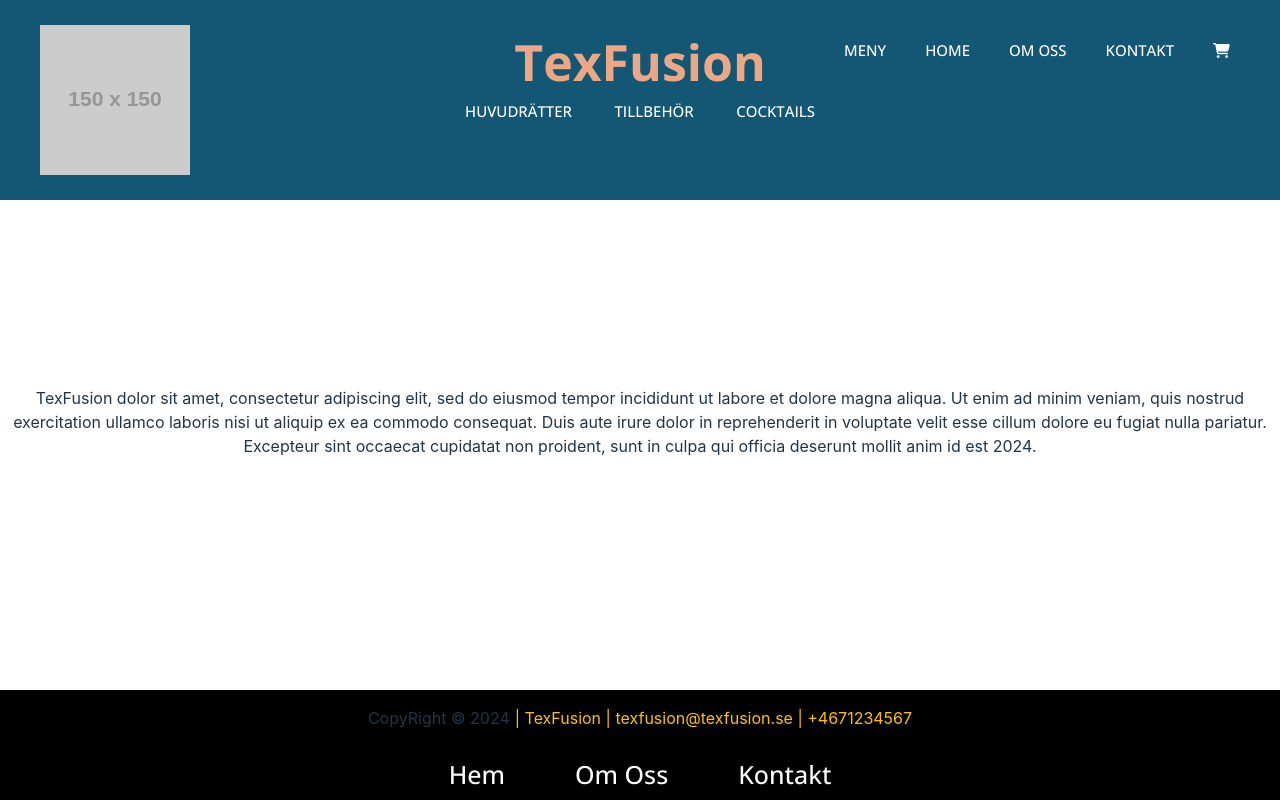
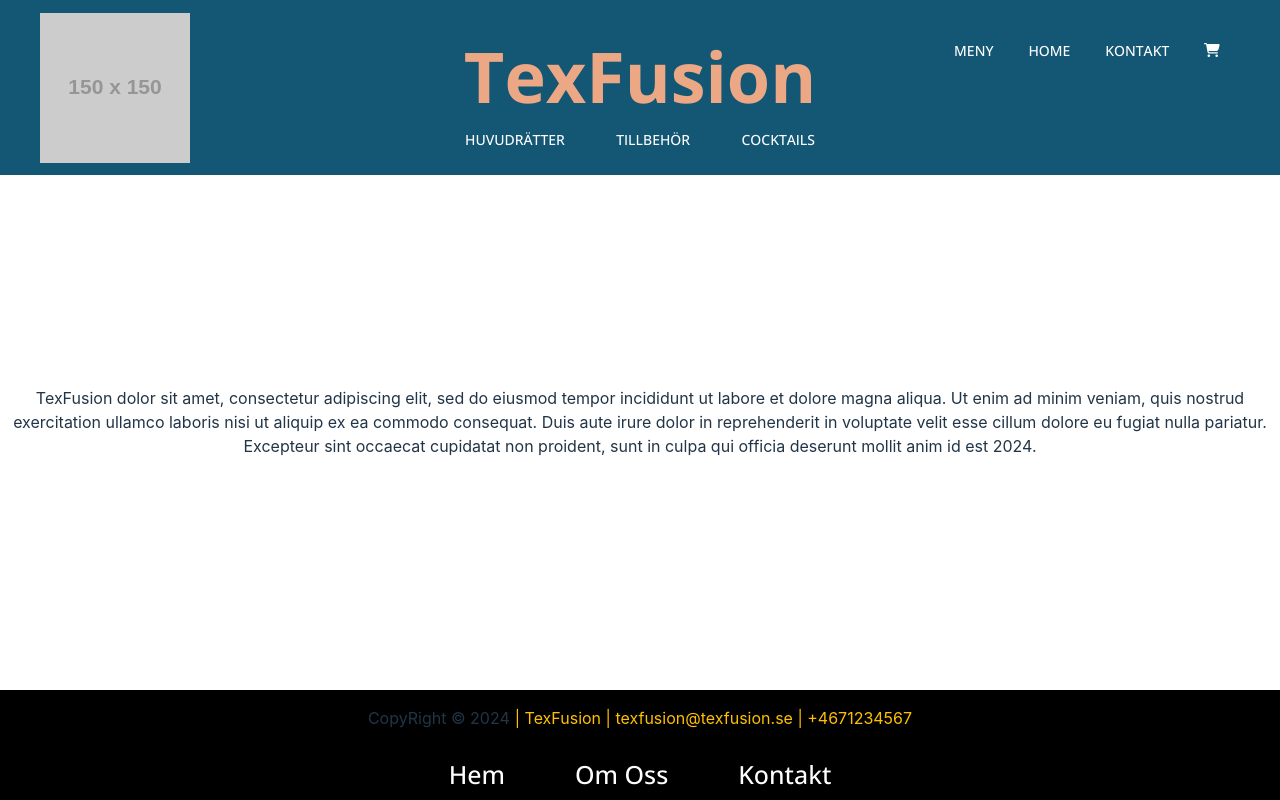
Before and after one commit to Rottweileriana/TexFusion, a React (Vite) app: page / in a window 1280 px wide. Built offline with nearby package versions, Linux system fonts and the light colour scheme.

Commit message:
adjustments of navbar elements

```diff
--- a/src/components/NavBarComponent.tsx
+++ b/src/components/NavBarComponent.tsx
@@ -68,11 +68,11 @@ export const NavBarComponent: React.FC = () => {
               >
                 HOME
               </NavLinkStyle>
-              <NavLinkStyle
+              {/* <NavLinkStyle
                 to="/Info/OmOss"
               >
                 OM OSS
-              </NavLinkStyle>
+              </NavLinkStyle> */}
               <NavLinkStyle
                 to="/Info/Kontakt"
               >
@@ -103,7 +103,7 @@ const NavbarBackground = styled.div`
   background-color: #145775;
   z-index: 9999;
   width: 100%;
-  height: 200px;
+  height: 175px;
   position: fixed;
   top: 0;
 `;
@@ -128,34 +128,33 @@ const LogoContainer = styled.div`
 
 const LogotextSubnavbarContainer = styled.div`
   width: 33%;
-  height:100%;
+  height: 100%;
   display: flex;
   flex-direction: column;
-  align-items:center;
-  justify-content:center;
+  align-items: center;
+  justify-content: center;
 `;
 
 const NavBarLogo = styled.h1`
-  display:flex;
-  height:50%;
-  justify-content:center;
-  align-items:flex-end;
+  display: flex;
+  height: 75%;
+  justify-content: center;
+  align-items: flex-end;
   font-family: "Open Sans";
-  font-size: 50px;
-  font-weight: bold;
+  font-size: 70px;
   color: #eca884;
   margin: 0;
   padding: 0;
 `;
 
 const NavBarListSub = styled.div`
-  display:flex;
-  height:50%;
+  display: flex;
+  height: 25%;
   width: 350px;
   justify-content: space-between;
   list-style-type: none;
-  margin: 0px;
-  padding: 0px;
+  margin: 0;
+  padding: 0;
   cursor: pointer;
   z-index: 9999;
 `;
@@ -163,10 +162,9 @@ const NavBarListSub = styled.div`
 const NavBarListMain = styled.div`
   list-style-type: none;
   display:flex;
-  justify-content: space-between;
-  margin: 0;
-  margin-bottom: 100px;
-  padding: 0;
+  justify-content: flex-end;
+  margin: 0 0 95px 0;
+  padding-top: 20px;
   width: 33%;
   overflow: hidden;
   cursor: pointer;
@@ -184,7 +182,7 @@ const LinkStyle = styled(Link)`
   display: block;
   color: white;
   font-family: "Open Sans";
-  font-size: 15px;
+  font-size: 14px;
   margin: 0px;
   text-align: center;
   text-decoration: none;
@@ -199,9 +197,8 @@ const NavLinkStyle: (typeof NavLink) = styled(NavLink)`
   display: block;
   color: white;
   font-family: "Open Sans";
-  font-size: 15px;
-  margin: 0px;
-  padding-right: 10px;
+  font-size: 14px;
+  margin: 0 20px 0 15px;
   text-align: center;
   text-decoration: none;
   position: relative;
@@ -214,8 +211,8 @@ const NavLinkStyle: (typeof NavLink) = styled(NavLink)`
 const Badge = styled.span`
   position: absolute;
   font-family: Arial, Helvetica, sans-serif;
-  top: 0px;
-  right: 14px;
+  top: -7px;
+  right: -20px;
   background-color: #eca884;
   color: black;
   border-radius: 50%;
```
